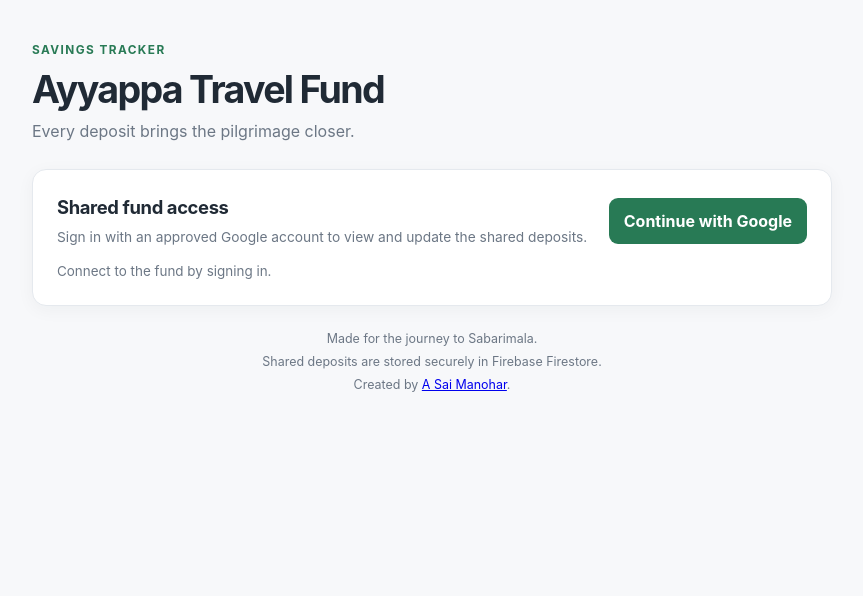
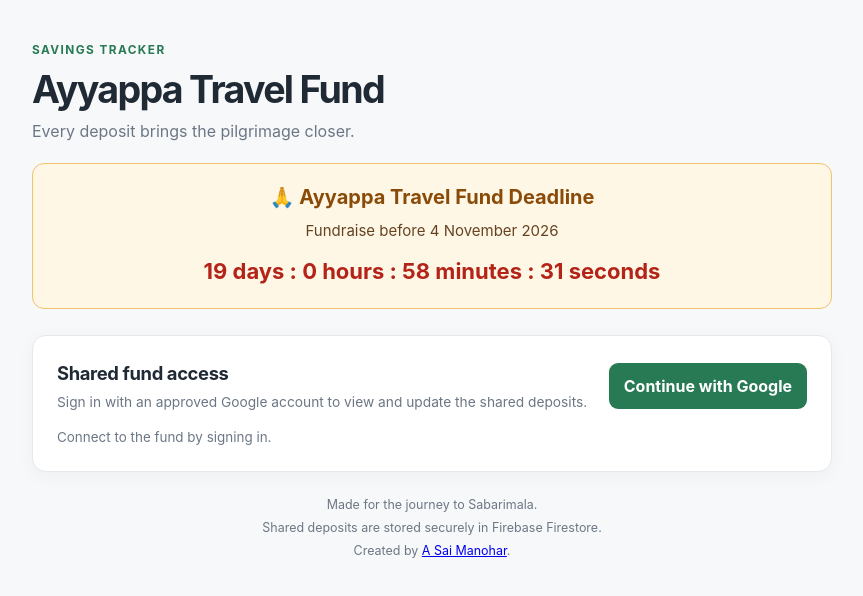
Before and after one commit to saimanoharhm/ayyappa_travel_fund_website, a plain HTML site: page index.html in a window 1280 px wide. Shown: the whole page, without its empty margins (208-1071 px from the left). Drawn offline with Linux system fonts and the light colour scheme; no server answers.

Commit message:
update: added deadline date and countdown

```diff
--- a/index.html
+++ b/index.html
@@ -14,6 +14,14 @@
         <div class="eyebrow">SAVINGS TRACKER</div>
         <h1>Ayyappa Travel Fund</h1>
         <p class="subtitle">Every deposit brings the pilgrimage closer.</p>
+
+        <!-- Fundraising Deadline Countdown -->
+        <div class="deadline-label">
+          <p class="deadline-title">🙏 Ayyappa Travel Fund Deadline</p>
+          <p class="deadline-date">Fundraise before 4 November 2026</p>
+
+          <div id="countdown" class="countdown">Calculating countdown...</div>
+        </div>
       </header>
 
       <section class="panel auth-panel" aria-labelledby="auth-heading">
--- a/script.js
+++ b/script.js
@@ -101,6 +101,34 @@ function showMessage(message, isError = false) {
   formMessage.textContent = message;
   formMessage.classList.toggle("error", isError);
 }
+
+function updateCountdown() {
+  // Deadline: 4 November 2026, 11:59:59 PM IST
+
+  const deadline = new Date("2026-11-04T00:00:00+05:30");
+
+  const now = new Date();
+  const remaining = deadline.getTime() - now.getTime();
+
+  const countdownElement = document.getElementById("countdown");
+
+  if (!countdownElement) return;
+
+  if (remaining <= 0) {
+    countdownElement.textContent = "⏰ Fundraising deadline has passed!";
+    return;
+  }
+
+  const days = Math.floor(remaining / (1000 * 60 * 60 * 24));
+  const hours = Math.floor((remaining / (1000 * 60 * 60)) % 24);
+  const minutes = Math.floor((remaining / (1000 * 60)) % 60);
+  const seconds = Math.floor((remaining / 1000) % 60);
+
+  countdownElement.textContent = `${days} days : ${hours} hours : ${minutes} minutes : ${seconds} seconds`;
+}
+
+updateCountdown();
+setInterval(updateCountdown, 1000);
 
 // 8. Render savings summary
 function renderSummary() {
--- a/style.css
+++ b/style.css
@@ -459,3 +459,47 @@ td.amount-cell {
     padding: 12px 7px;
   }
 }
+
+/* Fundraising Deadline */
+.deadline-label {
+  background: #fff7e6;
+  border: 1px solid #f0c36d;
+  border-radius: 12px;
+  padding: 18px;
+  margin: 20px 0;
+  text-align: center;
+}
+
+.deadline-title {
+  margin: 0 0 8px;
+  font-size: 20px;
+  font-weight: 700;
+  color: #8a4b08;
+}
+
+.deadline-date {
+  margin: 0 0 12px;
+  color: #654321;
+  font-size: 15px;
+}
+
+.countdown {
+  font-size: 22px;
+  font-weight: 700;
+  color: #b42318;
+  line-height: 1.6;
+}
+
+@media (max-width: 600px) {
+  .deadline-label {
+    padding: 14px;
+  }
+
+  .deadline-title {
+    font-size: 18px;
+  }
+
+  .countdown {
+    font-size: 18px;
+  }
+}
```
